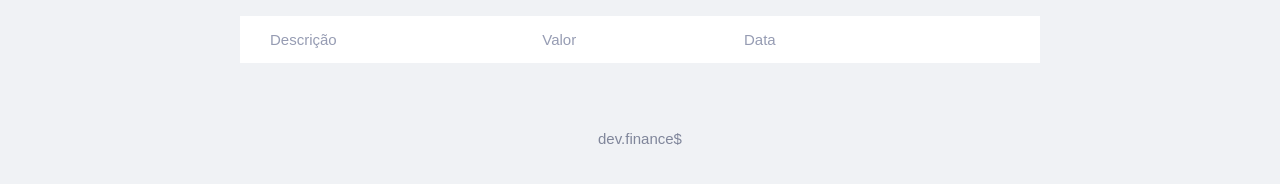
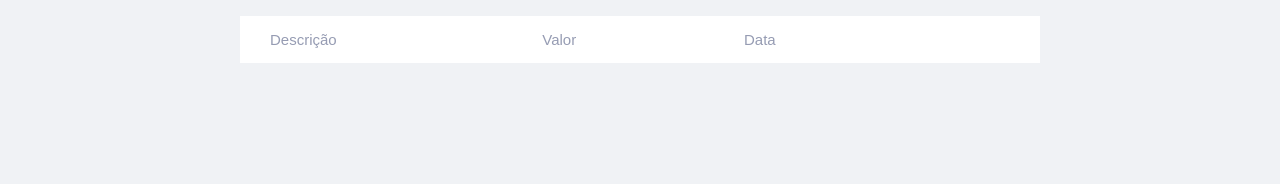
Before and after one commit to Franlvic/AdvanceFinance, a plain HTML site: page index.html in a window 1280 px wide. Shown: the part 274-458 px from the top of the page. Drawn offline with Linux system fonts and the light colour scheme.

Commit message:
Update index.html
Correct

```diff
--- a/index.html
+++ b/index.html
@@ -116,11 +116,7 @@
     </div>
 
 
-    <footer class="container">
-        <p>dev.finance$</p>
 
-
-    </footer>
 
     <script src="./scripts.js"></script>
 </body>
```
